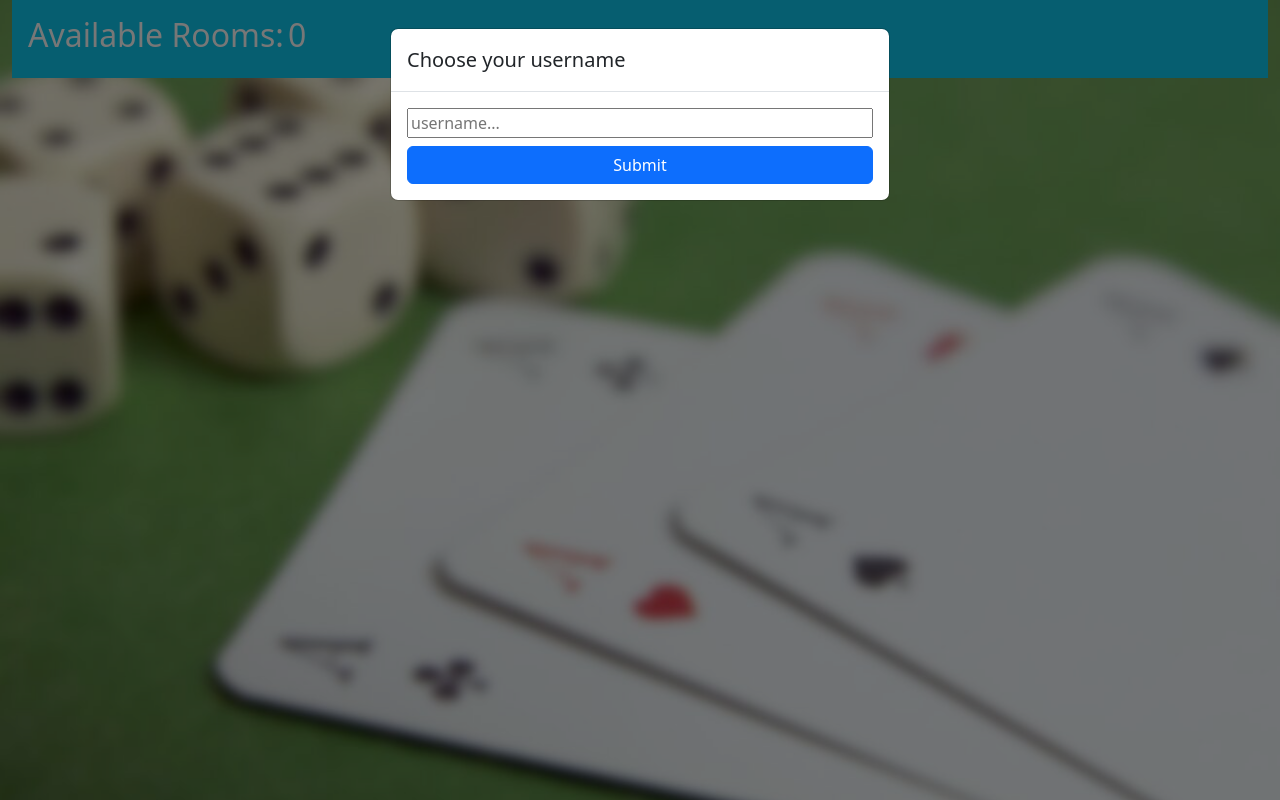
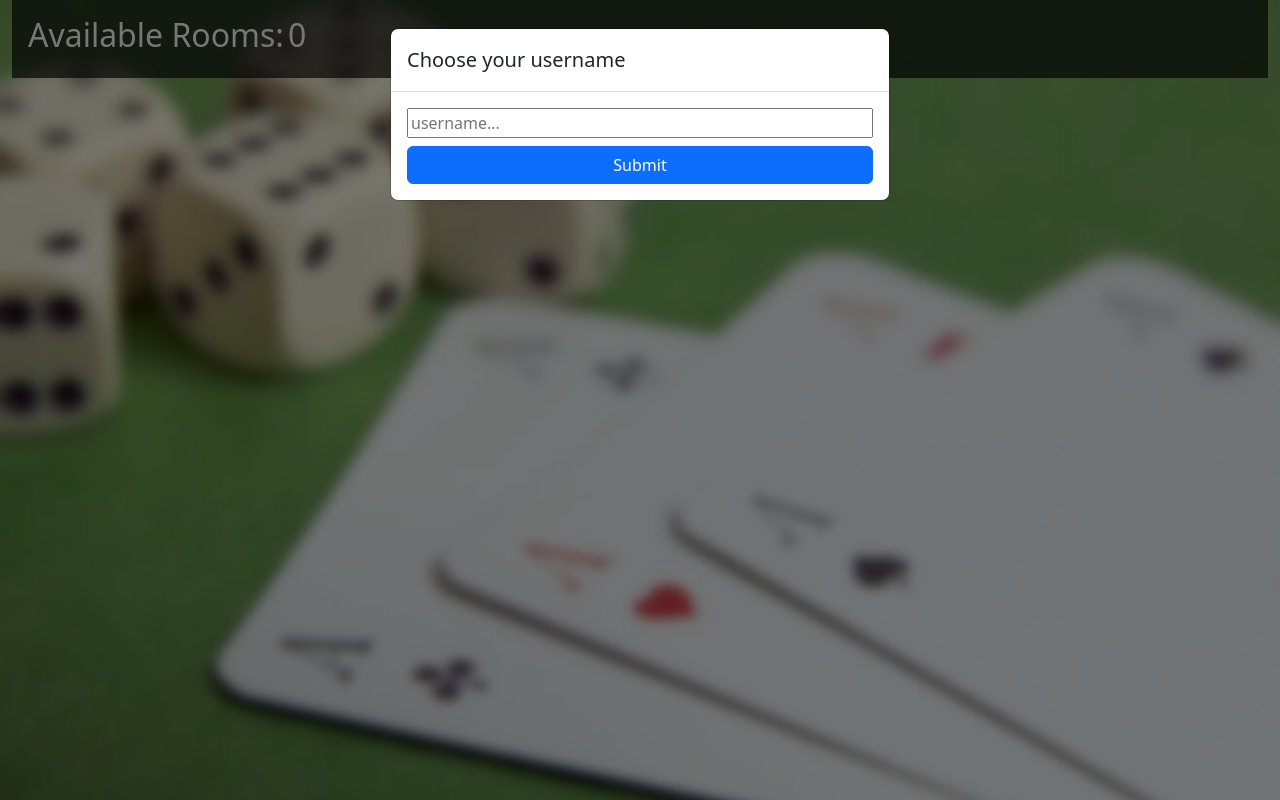
Before and after one commit to iee-ihu-gr-course1941/ADISE22_theItGuys, a PHP site: page /ADISE22_theItGuys/www/home.php in a window 1280 px wide. Run offline with PHP 8.4, Linux system fonts and the light colour scheme; data that the repository does not hold is empty; a stand-in replaces the project's code that opens the database connection.

Commit message:
design stuff

```diff
--- a/www/css_external.css
+++ b/www/css_external.css
@@ -1,6 +1,12 @@
-body{
+html,
+body {
+    box-sizing: border-box;
+    padding: 0;
+    margin: 0;
+    width: 100%;
     user-select: none;
 }
+
 .deckCard{
     height: 150px;
     width: 110px;
@@ -16,7 +22,7 @@ body{
 }
 
 .deckCard.red{
-   color: red;
+    color: red;
 }
 
 .deckCard.black{
@@ -73,6 +79,12 @@ transform: rotate(180deg);
     background-size: cover;
 }
 
+.home-bg-image{
+    background-image: url("homeBg.jpg");
+    height: 100vh;
+    background-size: cover;
+}
+
 .currentPlayingUserDisplay{
     border: 5px solid green;
     padding: 11px;
@@ -82,3 +94,14 @@ transform: rotate(180deg);
 .loggedInUsersTurn{
     border-top: 8px solid green;
 }
+
+.box {
+    width: 160px;
+    height: 160px;
+    border: 1px solid black;
+    background-color: #008000;
+}
+
+.infoHeading{
+    background-color: rgba(0, 0, 0, 0.671);
+}
--- a/www/home.php
+++ b/www/home.php
@@ -28,11 +28,11 @@ if (isset($_SESSION['user'])) {
 </head>
 
 <body>
-    <div class="container-fluid bg-image">
+    <div class="container-fluid home-bg-image">
         <div id="showAvaibleRooms">
             <div class="row">
                 <div class="col-12">
-                    <div class="p-3 mb-2 bg-info text-white">
+                    <div class="p-3 mb-2 infoHeading text-white">
                         <span class="d-flex justify-content-between">
                             <span class="d-flex gap-1">
                                 <h2 class="text-center">Available Rooms:</h2>
@@ -67,31 +67,6 @@ if (isset($_SESSION['user'])) {
     </div>
     <!--  -->
 
-    <style>
-        html,
-        body {
-            box-sizing: border-box;
-            padding: 0;
-            margin: 0;
-            width: 100%;
-        }
-
-        .bg-image {
-            /* The image used */
-            background-image: url("homeBg.jpg");
-            height: 100vh;
-            /* Center and scale the image nicely */
-            background-size: cover;
-        }
-
-        .box {
-            width: 160px;
-            height: 160px;
-            border: 1px solid black;
-            background-color: #008000;
-        }
-    </style>
-
     <script>
         $(document).ready(function() {
             //check if user needs to login
@@ -100,14 +75,11 @@ if (isset($_SESSION['user'])) {
             if (userName = '' || userName == null) {
                 has_user_logged_in();
             }
-
-            //get all rooms except full
             $.ajax({
                 url: "bluff.php/bluff/",
                 type: "POST",
                 success: function(response) {
                     var count = 0;
-                    //console.log(response.records.length);
                     for (var i = 1; i <= response.records.length; i++) {
                         if (i == 1 || (i - 1) % 4 == 0) $("#showAvaibleRooms").append('<div class="row d-flex gap-3"></div>');
                         //get last row of page
@@ -133,10 +105,8 @@ if (isset($_SESSION['user'])) {
                     });
                 }
             }, 5000);
-            //
         });
     </script>
-
 </body>
 
 </html>
--- a/www/room.php
+++ b/www/room.php
@@ -29,7 +29,7 @@
     <div class="container-fluid bg-image">
         <div class="row">
             <input type="hidden" id="awesome" value="<?php if (isset($_COOKIE["room"]) && !is_null($_COOKIE["room"])) echo $_COOKIE["room"]; ?>">
-            <div class="col-12 text-center text-white d-flex flex-row justify-content-between">
+            <div class="col-12 text-center text-white d-flex flex-row justify-content-between p-3 infoHeading">
                 <h3 id="roomTitle"></h3>
 
                 <?php
@@ -75,7 +75,7 @@
                 </div>
             </div>
         </div>
-        <div class="row mt-3" id="actionRow">
+        <div class="row" id="actionRow">
             <div class="col-12 bg-dark text-center" style="height: 25vh;">
                 <div id="myCardsDisplay" class="d-flex justify-content-center">
                 </div>
```
